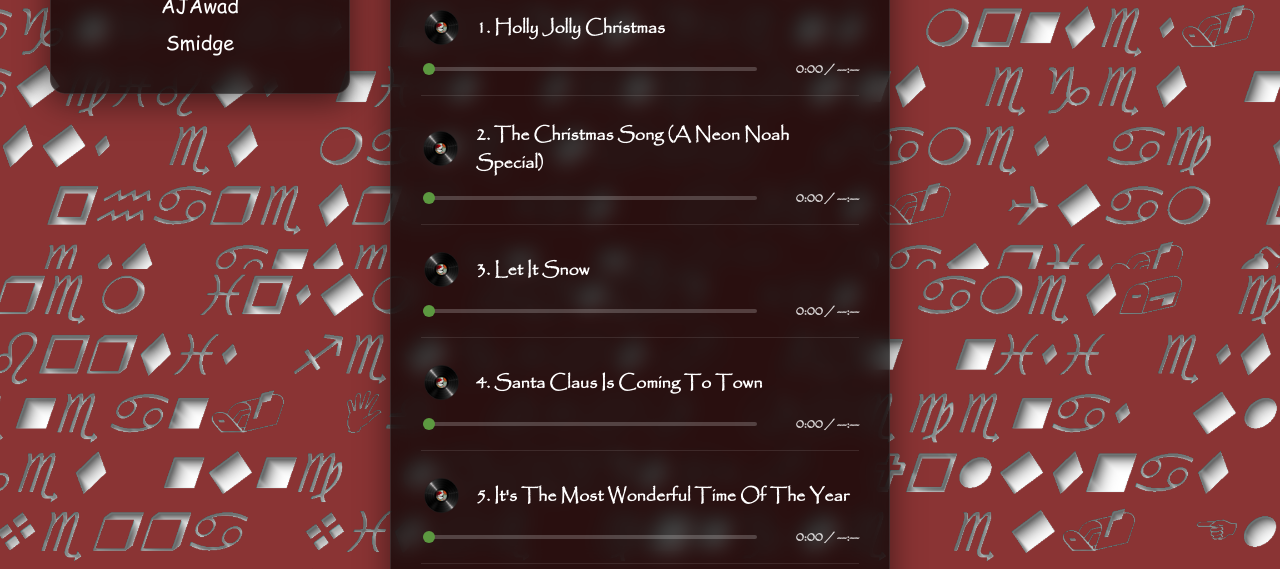
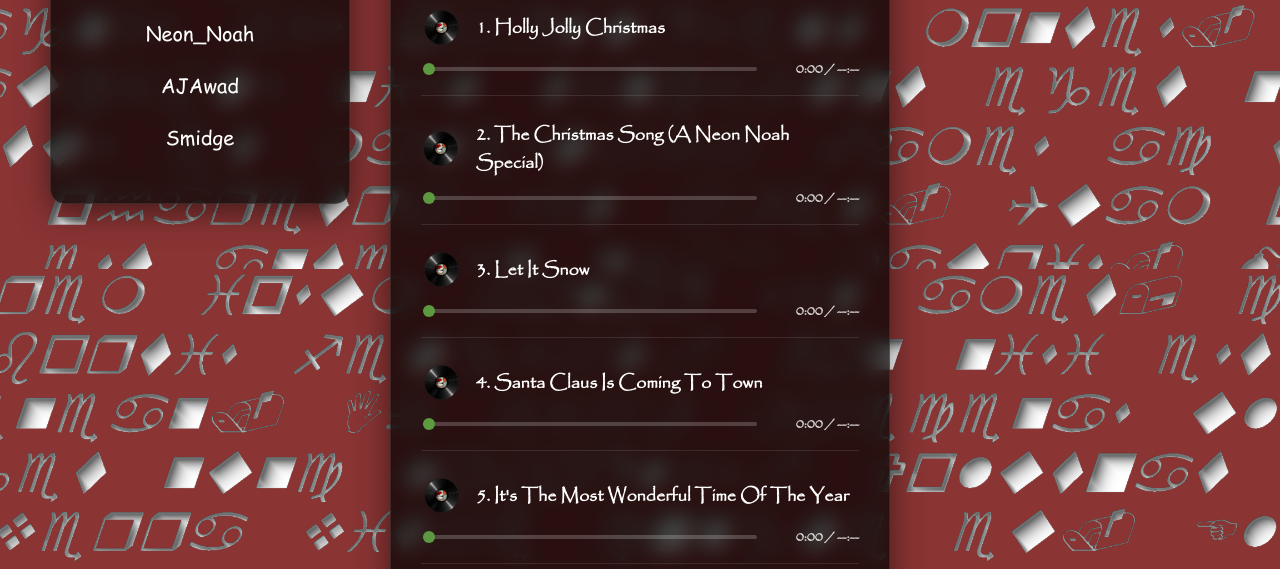
Before and after one commit to WingDingHQ/website, a plain HTML site: page 8888.html in a window 1280 px wide. Shown: the part 531-1100 px from the top of the page. Drawn offline with Linux system fonts and the light colour scheme.

Commit message:
Update 8888.html

```diff
--- a/8888.html
+++ b/8888.html
@@ -134,7 +134,9 @@
             line-height: 1.6;
             font-weight: normal;
         }
-        .singers-list p { margin: 5px 0; }
+
+        /* UPDATED: Increased margin to 20px to create more space between names */
+        .singers-list p { margin: 20px 0; }
 
         /* --- PLAYER STYLES --- */
         .title-logo {
@@ -440,4 +442,5 @@
         }
     </script>
 </body>
+
 </html>
```
